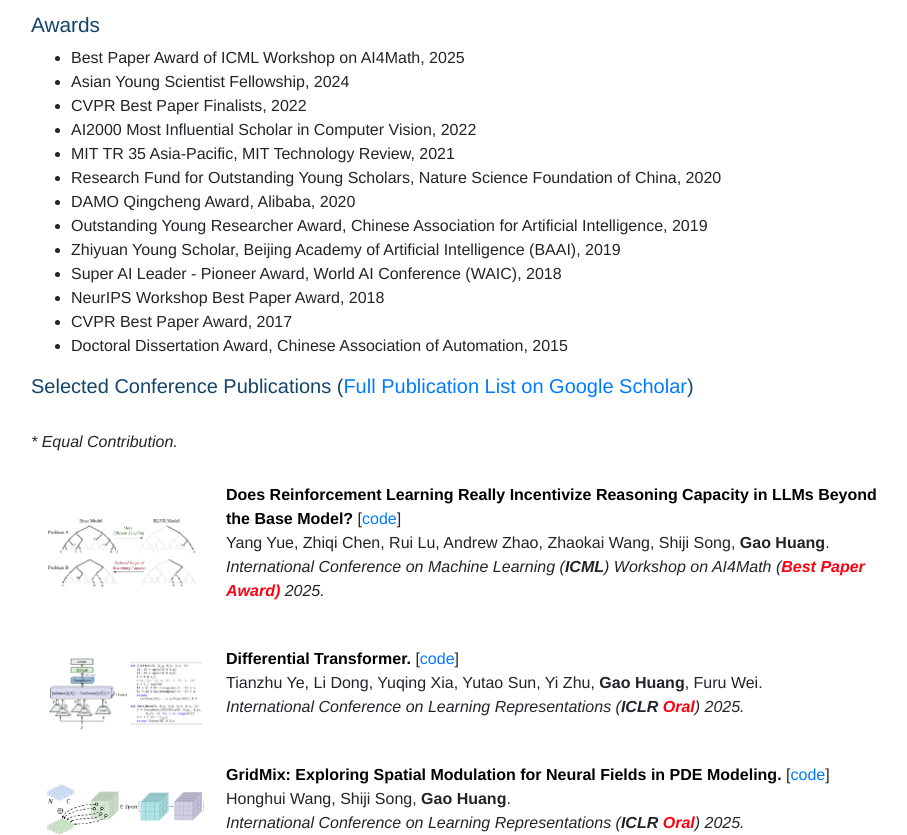
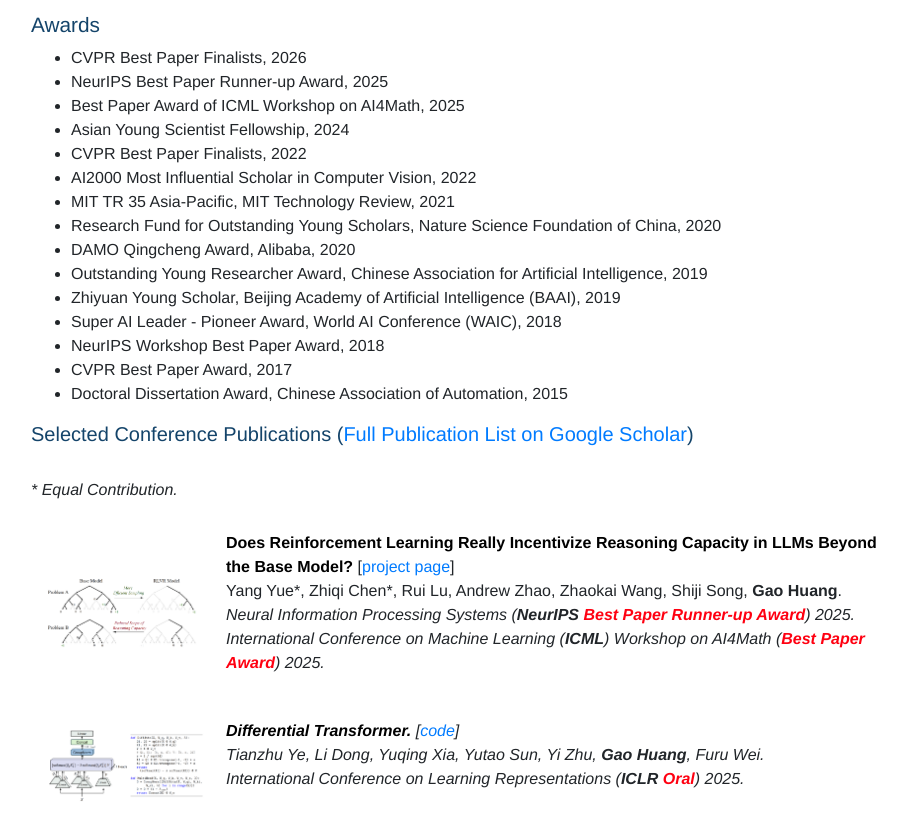
Before and after one commit to gaohuang-net/gaohuang-net.github.io, a plain HTML site: page index.html in a window 1280 px wide. Shown: the part 945-1780 px from the top of the page, without its empty margins (182-1089 px from the left). Drawn offline with Linux system fonts and the light colour scheme; a script that the page names is missing.

Commit message:
Update index.html

```diff
--- a/index.html
+++ b/index.html
@@ -529,6 +529,8 @@ color="red">Opening:</FONT> -->
 <DIV>
 <UL>
 
+<li>CVPR Best Paper Finalists, 2026</li>
+<li>NeurIPS Best Paper Runner-up Award, 2025</li>
 <li>Best Paper Award of ICML Workshop on AI4Math, 2025</li>
 <li>Asian Young Scientist Fellowship, 2024</li>
 <li>CVPR Best Paper Finalists, 2022</li>
@@ -571,8 +573,12 @@ all by date</SPAN> / <SPAN id="book-chapters">book chapters</SPAN>) --></SPAN>
     <BR><BR>
 
 
-    <DIV class="publication media paperhi"><IMG class="papericon" src="Gao%20Huang%20Homepage_files/2025_icml_ai4math.png"> <DIV class="media-body "><A class="paper-title" href="https://arxiv.org/abs/2504.13837"><B>Does Reinforcement Learning Really Incentivize Reasoning Capacity in LLMs Beyond the Base Model?</B></A> [<A href="https://github.com/LeapLabTHU/limit-of-RLVR" target="_blank">code</A>] <BR>Yang Yue, Zhiqi Chen, Rui Lu, Andrew Zhao, Zhaokai Wang, Shiji Song, <b>Gao Huang</b>. <BR><I>International Conference on Machine Learning (<b>ICML</b>) Workshop on AI4Math  (<b style="color:#FF0011" ;="">Best Paper Award)
-    </b> 2025.<br></I> <BR></DIV></DIV>
+    <DIV class="publication media paperhi"><IMG class="papericon" src="Gao%20Huang%20Homepage_files/2025_icml_ai4math.png"> <DIV class="media-body "><A class="paper-title" href="https://arxiv.org/abs/2504.13837"><B>Does Reinforcement Learning Really Incentivize Reasoning Capacity in LLMs Beyond the Base Model?</B></A>
+        [<A href="https://limit-of-rlvr.github.io/" target="_blank">project page</A>]
+        <BR>Yang Yue*, Zhiqi Chen*, Rui Lu, Andrew Zhao, Zhaokai Wang, Shiji Song, <b>Gao Huang</b>.
+        <BR><I>Neural Information Processing Systems (<b>NeurIPS</b> <b style="color:#FF0011" ;="">Best Paper Runner-up Award</b>) 2025.
+        <BR><I>International Conference on Machine Learning (<b>ICML</b>) Workshop on AI4Math  (<b style="color:#FF0011" ;="">Best Paper Award</b>) 2025.<br></I>
+            <BR></DIV></DIV>
 
 
     <DIV class="publication media paperhi"><IMG class="papericon" src="Gao%20Huang%20Homepage_files/2025_iclr_diff.png">
```
